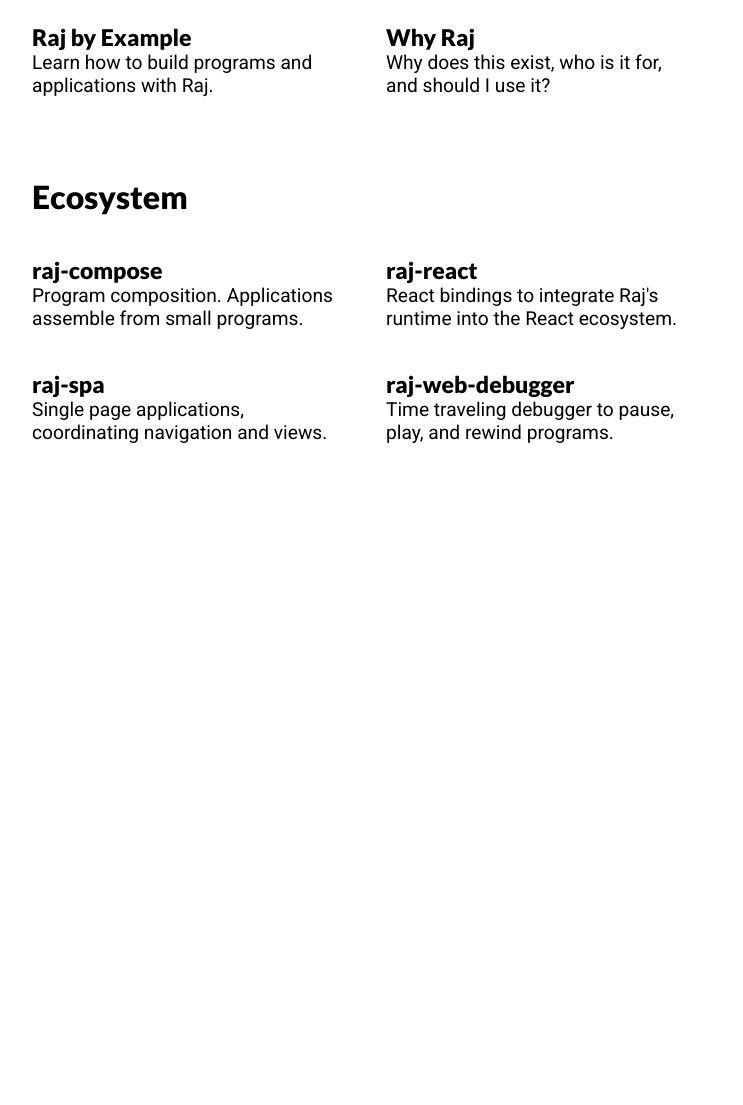
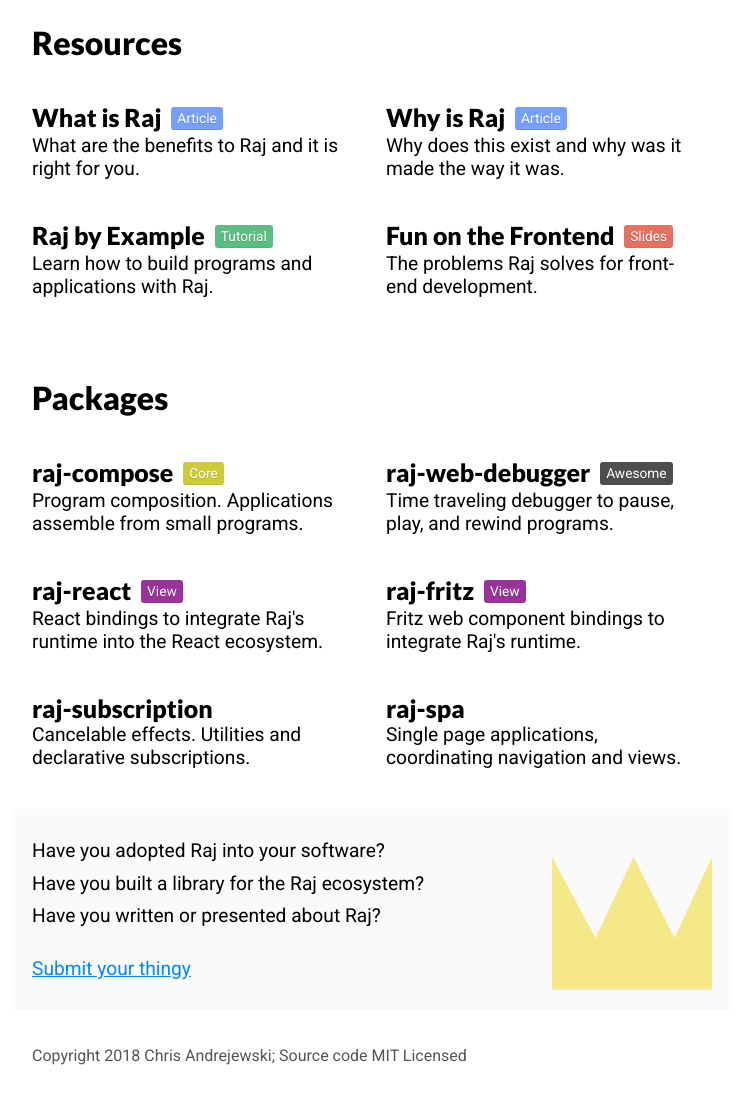
Before and after one commit to andrejewski/raj, a website: page docs/index.html in a window 1280 px wide. Shown: the part 862-1967 px from the top of the page, without its empty margins (268-1011 px from the left). Before the commit the page ends 1394 px from the top, so only its background shows below. Drawn offline with Linux system fonts and the light colour scheme.

Commit message:
Update website design with logo and colors

```diff
--- a/docs/index.html
+++ b/docs/index.html
@@ -18,6 +18,13 @@
       padding-bottom: 3em;
     }
 
+    .masthead {
+      display: flex;
+      align-items: center;
+      justify-content: space-between;
+      padding: 0px 20px;
+    }
+
     .row {
       margin: 0px auto;
       padding: 20px 0px;
@@ -31,8 +38,35 @@
       margin: 0px;
     }
 
+    .submit {
+      background-color: #fafafa;
+      padding: 30px 20px;
+      font-size: 1.2em;
+      position: relative;
+      overflow: hidden;
+    }
+
+    .submit p {
+      margin: 0px;
+      padding-bottom: 0.5em;
+    }
+
+    .submit .button {
+      display: inline-block;
+      text-decoration: underline;
+      color: #08f;
+      margin: 20px auto 0px;
+    }
+
+    .submit .things {
+      position: absolute;
+      bottom: 20px;
+      right: 20px;
+      opacity: 0.75;
+      width: 160px;
+    }
+
     .header {
-      text-align: center;
       padding: 50px 0px;
 
       background: #ddeeff;
@@ -60,54 +94,14 @@
       padding-top: 20px;
     }
 
-    .cta-container {
-      display: block;
-      position: relative;
-    }
-
-    .cta, .cta-ghost {
+    .cta {
       display: inline-block;
-      padding: 10px 15px;
       text-decoration: none;
+      padding: 8px 12px;
+      font-size: 1.2em;
       background-color: #08f;
-      border-radius: 3px;
+      border-radius: 2px;
       color: #fff;
-      font-size: 20px;
-      transition: all 0.5s linear;
-    }
-
-    .cta-ghost {
-      position: relative;
-    }
-
-    .cta {
-      position: absolute;
-      top: 0;
-      left: 0;
-      right: 0;
-    }
-
-    .cta span:after {
-      display: block;
-      content: 'You are awesome.';
-      opacity: 0;
-      font-size: 0px;
-      transition: all 0.5s linear;
-    }
-
-    .cta:hover {
-      top: -15px;
-      left: -30px;
-      right: -30px;
-      background-color: #09f;
-      padding: 25px 35px;
-      font-size: 20px;
-      border-radius: 5px;
-    }
-
-    .cta:hover span:after {
-      opacity: 1;
-      font-size: 12px;
     }
 
     .column-2 {
@@ -138,8 +132,8 @@
       color: inherit;
     }
 
-    .list li a:hover {
-      background-color: #def;
+    .list li a {
+      cursor: pointer;
     }
 
     .list li a:hover h4 {
@@ -149,12 +143,58 @@
     .list li h4 {
       font-family: Lato, Roboto, Helvetica, Arial, sans-serif;
       margin: 0px;
-      font-size: 1.2em;
+      font-size: 1.3em;
     }
 
     .list li p {
       margin: 0px;
       font-size: 1em;
+    }
+
+    .list li a:hover .tag { opacity: 1; }
+
+    .tag {
+      display: inline-block;
+      vertical-align: middle;
+      font-size: 0.55em;
+      font-weight: normal;
+      font-family: Roboto;
+      text-shadow: 0 1px 0px rgba(0,0,0,0.2);
+      padding: 3px 6px;
+      margin: 0px 5px 4px;
+      border-radius: 3px;
+      border-bottom: 1px solid rgba(0,0,0,0.1);
+      opacity: 0.8;
+    }
+
+    .tag-article {
+      color: #fff;
+      background-color: #58f;
+    }
+
+    .tag-tutorial {
+      color: #fff;
+      background-color: #32ad64;
+    }
+
+    .tag-slides {
+      color: #fff;
+      background-color: #E04E39;
+    }
+
+    .tag-core {
+      color: #fff;
+      background-color: rgb(194, 191, 7);
+    }
+
+    .tag-view {
+      color: #fff;
+      background-color: purple;
+    }
+
+    .tag-awesome {
+      color: #fff;
+      background-color: #222;
     }
 
     @media (max-width: 720px) {
@@ -174,6 +214,17 @@
         margin: 0px auto;
       }
     }
+
+    .copyright {
+      padding: 20px;
+      color: #555;
+    }
+
+    .copyright a {
+      text-decoration: none;
+      color: inherit;
+    }
+    .copyright a:hover { text-decoration: underline; }
   </style>
 </head>
 <body>
@@ -181,19 +232,20 @@
 <main>
 <div class='header'>
 <section class='row'>
-  <header>
+  <header class='masthead'>
+    <div>
       <h1>Raj</h1>
       <h2>The Elm Architecture for JavaScript</h2>
       <div class='buttons'>
-      <div class='cta-container'>
-        <div class='cta-ghost'>
-          <span>Star on Github</span>
-          <a class='cta' href='https://github.com/andrejewski/raj'>
-            <span>Star on Github</span>
-          </a>
+        <a class='cta' href='https://github.com/andrejewski/raj'>View on Github</a>
       </div>
     </div>
-    </div>
+    <img
+      src='./raj.svg'
+      alt='An elephant with a crown is the Raj framework mascot.'
+      title='An elephant with a crown is the Raj framework mascot. Raj is named after Raj from television cartoon Campo Lazlo. Raj is also "king" in India and Raj is king of JavaScript frameworks.'
+      width='280'
+      />
   </header>
 </section>
 </div>
@@ -246,18 +298,34 @@
   <h3>Resources</h3>
   <ul>
     <li>
+      <a href='https://jew.ski/why-raj/'>
+        <h4>What is Raj <span class='tag tag-article'>Article</span></h4>
+        <p>
+          What are the benefits to Raj and it is right for you.
+        </p>
+      </a>
+    </li>
+    <li>
+      <a href='https://jew.ski/why-raj/'>
+        <h4>Why is Raj <span class='tag tag-article'>Article</span></h4>
+        <p>
+          Why does this exist and why was it made the way it was.
+        </p>
+      </a>
+    </li>
+    <li>
       <a href='https://github.com/andrejewski/raj-by-example'>
-        <h4>Raj by Example</h4>
+        <h4>Raj by Example <span class='tag tag-tutorial'>Tutorial</span></h4>
         <p>
           Learn how to build programs and applications with Raj.
         </p>
       </a>
     </li>
     <li>
-      <a href='https://jew.ski/why-raj/'>
-        <h4>Why Raj</h4>
+        <a href='https://goo.gl/2jGLR9'>
+          <h4>Fun on the Frontend <span class='tag tag-slides'>Slides</span></h4>
           <p>
-          Why does this exist, who is it for, and should I use it?
+            The problems Raj solves for front-end development.
           </p>
         </a>
       </li>
@@ -265,11 +333,11 @@
 </section>
 
 <section class='row list'>
-  <h3>Ecosystem</h3>
+  <h3>Packages</h3>
   <ul>
     <li>
       <a href='https://github.com/andrejewski/raj-compose'>
-        <h4>raj-compose</h4>
+        <h4>raj-compose <span class='tag tag-core'>Core</span></h4>
         <p>
           Program composition.
           Applications assemble from small programs.
@@ -277,10 +345,33 @@
       </a>
     </li>
     <li>
+      <a href='https://github.com/andrejewski/raj-web-debugger'>
+        <h4>raj-web-debugger <span class='tag tag-awesome'>Awesome</span></h4>
+        <p>Time traveling debugger to pause, play, and rewind programs.</p>
+      </a>
+    </li>
+    <li>
       <a href='https://github.com/andrejewski/raj-react'>
-        <h4>raj-react</h4>
+        <h4>raj-react <span class='tag tag-view'>View</span></h4>
         <p>
           React bindings to integrate Raj's runtime into the React ecosystem.
+        </p>
+      </a>
+    </li>
+    <li>
+      <a href='https://github.com/matthewp/raj-fritz'>
+        <h4>raj-fritz <span class='tag tag-view'>View</span></h4>
+        <p>
+          Fritz web component bindings to integrate Raj's runtime.
+        </p>
+      </a>
+    </li>
+    <li>
+      <a href='https://github.com/andrejewski/raj-subscription'>
+        <h4>raj-subscription</h4>
+        <p>
+          Cancelable effects.
+          Utilities and declarative subscriptions.
         </p>
       </a>
     </li>
@@ -290,14 +381,56 @@
         <p>Single page applications, coordinating navigation and views.</p>
       </a>
     </li>
+    <!--<li>
+      <a href='https://github.com/andrejewski/tagmeme'>
+        <h4>tagmeme</h4>
+        <p>Tagged unions for strict runtime messages and message creators.</p>
+      </a>
+    </li>
     <li>
-      <a href='https://github.com/andrejewski/raj-web-debugger'>
-        <h4>raj-web-debugger</h4>
-        <p>Time traveling debugger to pause, play, and rewind programs.</p>
+      <a href='https://github.com/andrejewski/tagged-routes'>
+        <h4>tagged-routes</h4>
+        <p>URL building and parsing with tagged unions.</p>
+      </a>
+    </li>-->
+  </ul>
+</section>
+
+<!-- <section class='row list'>
+  <h3>Adopters</h3>
+  <ul>
+      <li>
+        <a href='https://www.bitovi.com/?utm_source=raj_homepage'>
+          <h4>Bitovi</h4>
+          <p>
+            Fully remote JavaScript and user-experience design consultants.
+          </p>
+        </a>
+      </li>
+      <li>
+        <a href='http://www.grierforensics.com/?utm_source=raj_homepage'>
+          <h4>Grier Forensics</h4>
+          <p>
+            Government and business digital forensics consultants.
+          </p>
         </a>
       </li>
   </ul>
+</section> -->
+<section class='row submit'>
+  <p>Have you adopted Raj into your software?</p>
+  <p>Have you built a library for the Raj ecosystem?</p>
+  <p>Have you written or presented about Raj?</p>
+
+  <a class='button' href='https://github.com/andrejewski/raj/pulls'>Submit your thingy</a>
+
+  <img class='things' alt='Submit all the Raj things' src='crown.svg' />
 </section>
+
+<footer class='row footer copyright'>
+  <p>Copyright 2018 <a href='https://jew.ski/'>Chris Andrejewski</a>; Source code MIT Licensed</p>
+</footer>
+
 </main>
 
 <script>(function(i,s,o,g,r,a,m){i['GoogleAnalyticsObject']=r;i[r]=i[r]||function(){(i[r].q=i[r].q||[]).push(arguments)},i[r].l=1*new Date();a=s.createElement(o),m=s.getElementsByTagName(o)[0];a.async=1;a.src=g;m.parentNode.insertBefore(a,m)})(window,document,'script','//www.google-analytics.com/analytics.js','ga');ga('create', 'UA-43674193-3', 'auto');ga('send', 'pageview');</script>
```
Also changed, not shown: docs/crown.svg (added), docs/raj.svg (added). Lines whose indentation alone changed are shown as unchanged.
